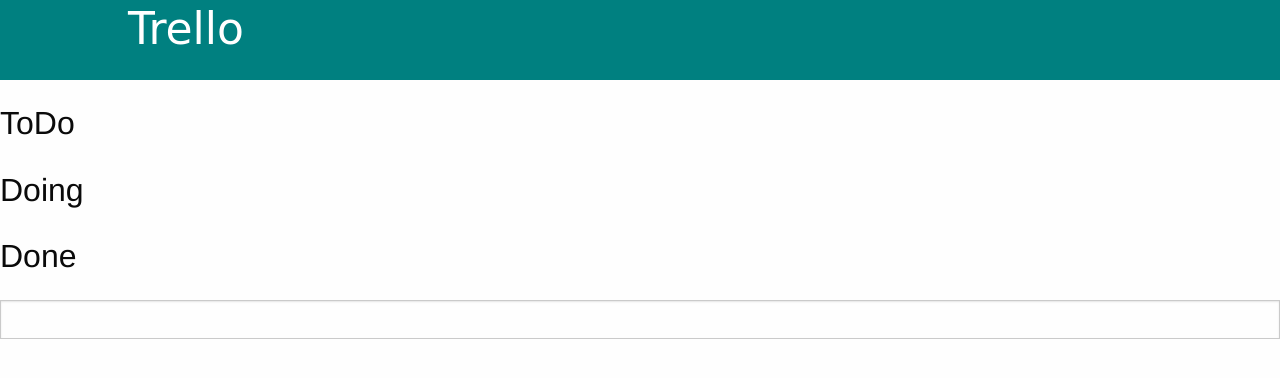
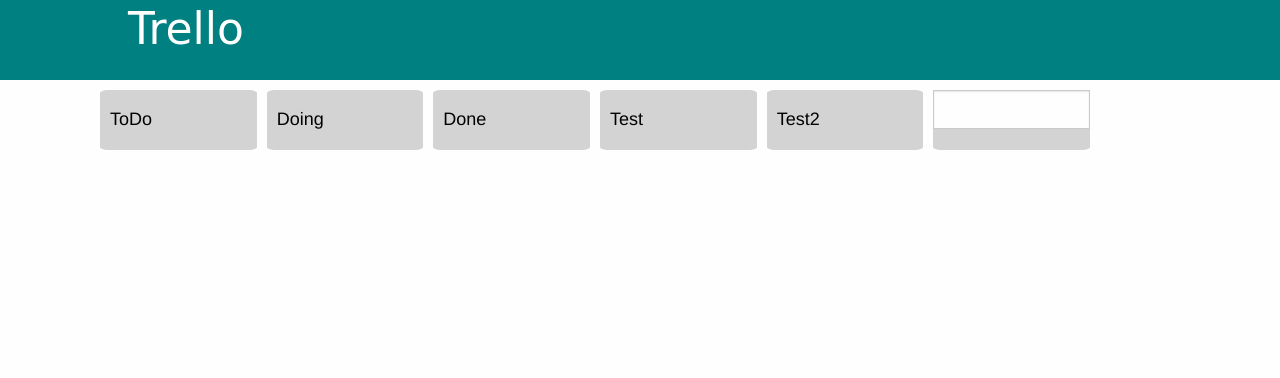
Before and after one commit to Finc8888/trello, a plain HTML site: page index.html in a window 1280 px wide. Drawn offline with nearby package versions, Linux system fonts and the light colour scheme; a web font is replaced by a local one.

Commit message:
Ading style header

```diff
--- a/css/trello.css
+++ b/css/trello.css
@@ -10,7 +10,7 @@ header{
     font-family: 'Damion', cursive;
     font-size: 44px;
 }
-.row{
+.header{
     position: relative;
 }
 .left{
@@ -22,3 +22,26 @@ header{
 [ng\:cloak], [ng-cloak], [data-ng-cloak], [x-ng-cloak], .ng-cloak, .x-ng-cloak {
    display: none;
  }
+.list{
+    display: flex;
+    align-content:center;
+    width:200px;
+    height:60px;
+    background-color: lightgrey;
+    margin-right: 10px;
+    border-radius: 5%;
+}
+.row-lists{
+    display: flex;
+    flex-direction: row;
+    justify-content:space-around;
+    align-content:center;
+    margin: 10px 250px 10px 100px;
+    width:1000px ;
+}
+.list h1{
+    color:black;
+    font-size: 18px;
+    padding-left: 10px;
+    align-self:center;
+}
--- a/index.html
+++ b/index.html
@@ -11,12 +11,12 @@
 </head>
 <body class="ng-cloak" ng-cloak>
   <header>
-    <div class="row">
+    <div class="row header">
       <h1 class="app-name left">Trello</h1>
     </div>
   </header>
   <section id="list-container" class="list-container" ng-controller="listsCtrl as listsCtrl">
-    <div class="row">
+    <div class="row row-lists">
       <section class="list" ng-repeat="list in listsCtrl.lists">
         <h1>
           {{list.listName}}
--- a/js/factories/listFactory.js
+++ b/js/factories/listFactory.js
@@ -16,7 +16,16 @@ angular.module('app').factory('listFactory',function(){
     {
         id : 3,
         listName : 'Done'
-    }];
+    },
+        {
+            id : 4,
+            listName : 'Test'
+        },
+        {
+            id : 5,
+            listName : 'Test2'
+        }
+    ];
     service.getLists = function(){
         return lists;
     }
```
